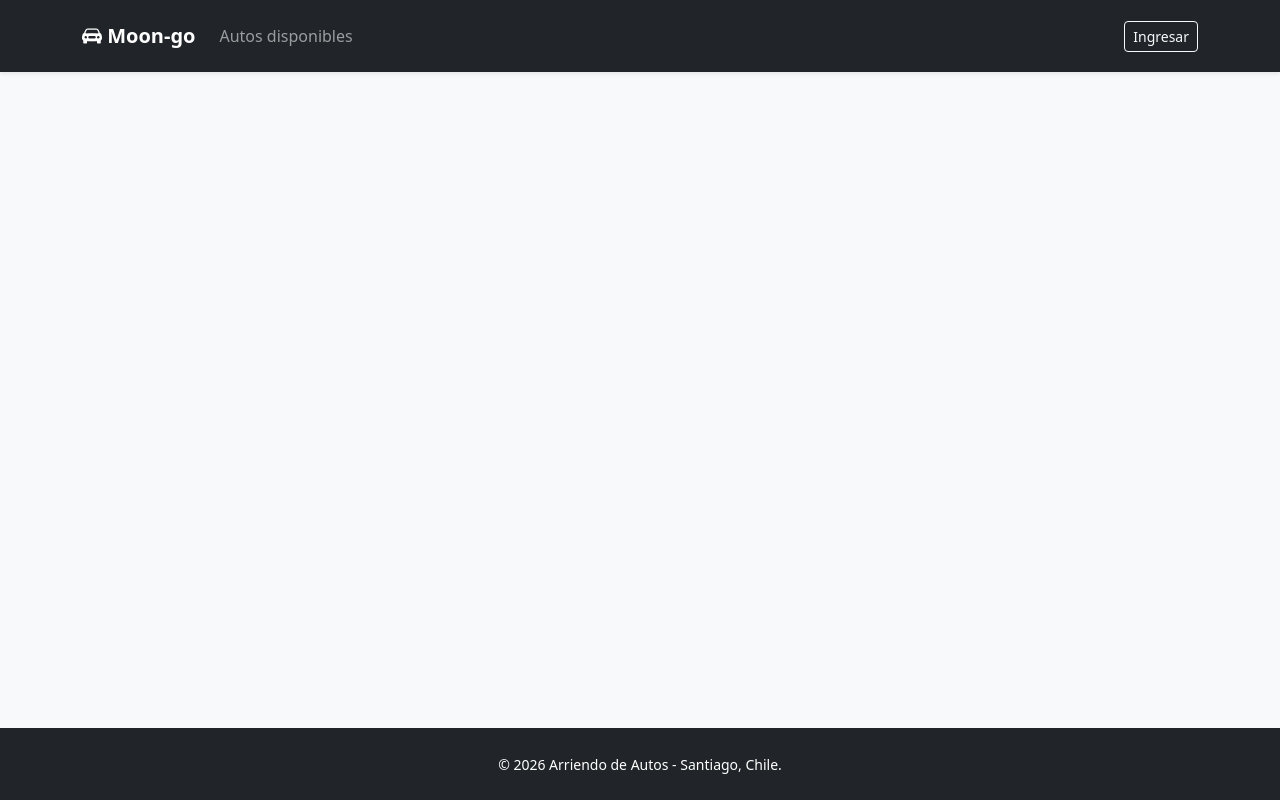
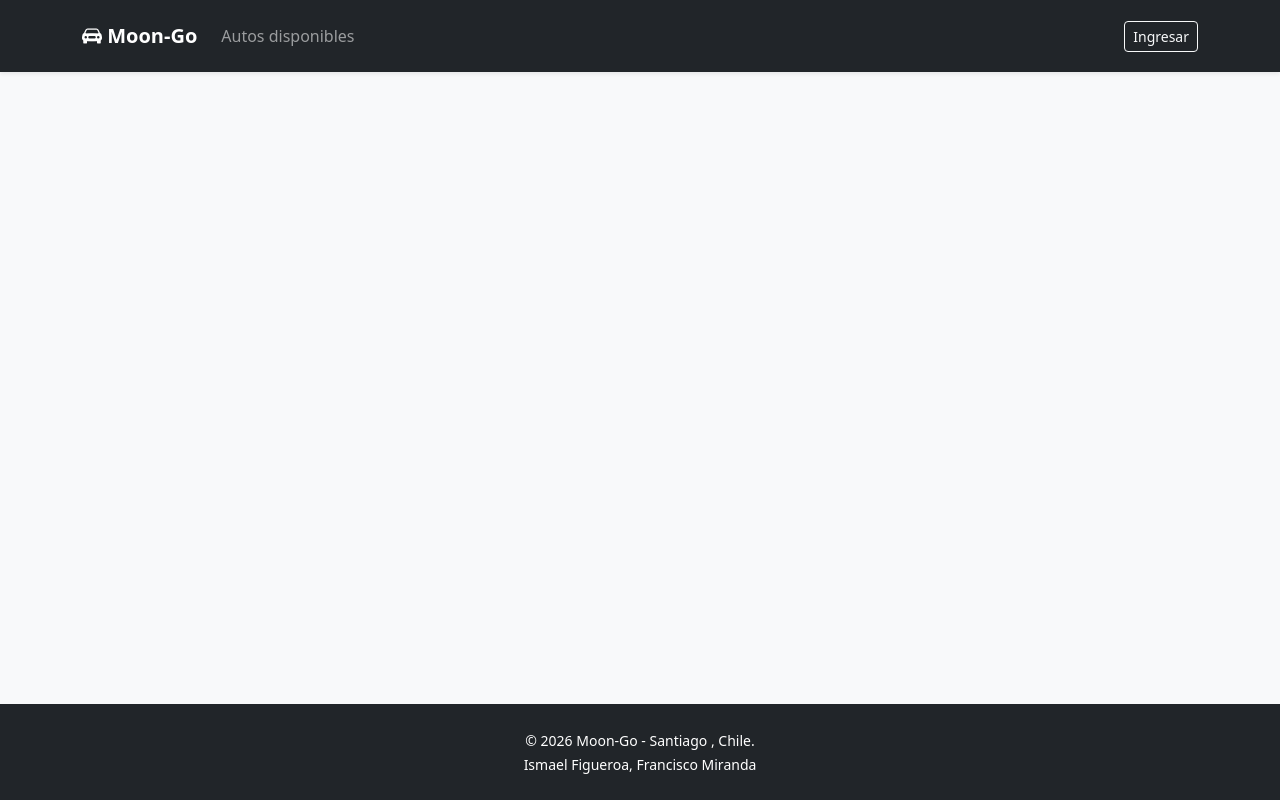
Before and after one commit to themonkeypoxx/ProyectoBackend-ev3, a Django app: template templates/autos/auto_lista.html in a window 1280 px wide. Run offline with Django 5.2, Linux system fonts and the light colour scheme; the template is opened without the code that fills it, so the values that code supplies are empty.

Commit message:
Login, Register y Home (falta catálogo de autos y creación de registros)

```diff
--- a/apps/autos/admin.py
+++ b/apps/autos/admin.py
@@ -8,9 +8,9 @@ admin.site.index_title = "Gestión de la Flota y Tarifas"
 
 @admin.register(Auto)
 class AutoAdmin(admin.ModelAdmin):
-    list_display = ('marca', 'modelo', 'patente', 'anho', 'color', 'precio_hora', 'slug')
+    list_display = ('marca', 'modelo', 'patente', 'anho', 'color', 'precio_dia', 'slug')
     list_filter = ('marca', 'anho', 'color')
     search_fields = ('marca', 'modelo', 'patente', 'color')
-    list_editable = ('precio_hora',)
+    list_editable = ('precio_dia',)
     readonly_fields = ('slug',)
     list_per_page = 15
--- a/apps/autos/forms.py
+++ b/apps/autos/forms.py
@@ -5,10 +5,10 @@ from .models import Auto
 class AutoForm(forms.ModelForm):
     class Meta:
         model = Auto
-        fields = ['marca', 'modelo', 'patente', 'color', 'anho', 'precio_hora']
+        fields = ['marca', 'modelo', 'patente', 'color', 'anho', 'precio_dia']
         labels = {
             'anho': 'Año de fabricación',
-            'precio_hora': 'Precio por hora (CLP)',
+            'precio_dia': 'Precio por día (CLP)',
         }
 
 
--- a/apps/autos/models.py
+++ b/apps/autos/models.py
@@ -18,7 +18,7 @@ class Auto(models.Model):
         validators=[MinValueValidator(1920), MaxValueValidator(anho_actual)],
         default=anho_actual,
     )
-    precio_hora = models.FloatField()
+    precio_dia = models.IntegerField(verbose_name= "Precio por día", validators=[MinValueValidator(13000)], default=13000)
     slug = models.SlugField(max_length=80, unique=True, blank=True, editable=False)
 
     class Meta():
@@ -30,7 +30,7 @@ class Auto(models.Model):
 
     @property
     def precio_formateado(self):
-        return f"${self.precio_hora:,.0f} CLP por hora de arriendo"
+        return f"${self.precio_hora:,.0f} CLP por dia de arriendo"
 
     #esto genera la URL amigable. es el método save por defecto del Django pero le sobreescribe algunas cosas
     # x ejemplo (leer comentarios a lo largo del método) - Ismael !!!!
--- a/moongo/settings.py
+++ b/moongo/settings.py
@@ -43,6 +43,7 @@ INSTALLED_APPS = [
     'apps.usuarios',
     'apps.autos',
     'apps.reservas', #esto es para los arriendos enrealidad, pero se entiende
+    'apps.home',
 
 ]
 
@@ -142,3 +143,6 @@ MESSAGE_TAGS = {
 ##aca se define el user q hice !!!! -Ismael
 ## Espero funcione praying bradar
 AUTH_USER_MODEL = "usuarios.User"
+
+LOGIN_REDIRECT_URL = '/autos/'#url a la q se va el cerote q inicie sesión
+LOGOUT_REDIRECT_URL = '/login/'#url a la q se va el cerote q cierre sesión
--- a/templates/autos/auto_lista.html
+++ b/templates/autos/auto_lista.html
@@ -4,5 +4,4 @@
 {% block title %}Lista de autos{% endblock %}
 
 {% block content %}
-  <!-- tu contenido aquí -->
 {% endblock %}
--- a/templates/base.html
+++ b/templates/base.html
@@ -1,3 +1,4 @@
+{% load static %}
 <!DOCTYPE html>
 <html lang="es">
 <head>
@@ -5,6 +6,7 @@
     <meta name="viewport" content="width=device-width, initial-scale=1.0">
     <title>{% block title %}Moon-Go{% endblock %}</title>
     <!-- Bootstrap 5.3 CSS & Icons -->
+    <link rel="stylesheet" href="{% static 'css/style.css' %}">
     <link href="https://cdn.jsdelivr.net/npm/bootstrap@5.3.3/dist/css/bootstrap.min.css" rel="stylesheet">
     <link rel="stylesheet" href="https://cdn.jsdelivr.net/npm/bootstrap-icons@1.11.3/font/bootstrap-icons.min.css">
 </head>
@@ -13,8 +15,8 @@
     <!-- Barra de Navegación -->
     <nav class="navbar navbar-expand-lg navbar-dark bg-dark sticky-top shadow-sm py-3">
         <div class="container">
-            <a class="navbar-brand fw-semibold" href="{% url 'autos:lista' %}">
-                <i class="bi bi-car-front-fill"></i> Moon-go
+            <a class="navbar-brand fw-semibold" href="{% url 'home:home' %}">
+                <i class="bi bi-car-front-fill"></i> Moon-Go
             </a>
 
             <button class="navbar-toggler" type="button" data-bs-toggle="collapse" data-bs-target="#menu">
@@ -43,12 +45,12 @@
                 <div class="d-flex align-items-center gap-3">
                     {% if user.is_authenticated %}
                         <span class="text-white small">{{ user.username }}</span>
-                        <form method="post" action="{% url 'admin:logout' %}" class="m-0">
+                        <form method="post" action="{% url 'logout' %}" class="m-0">
                             {% csrf_token %}
                             <button type="submit" class="btn btn-outline-danger btn-sm">Salir</button>
                         </form>
                     {% else %}
-                        <a href="{% url 'admin:login' %}" class="btn btn-outline-light btn-sm">Ingresar</a>
+                        <a href="{% url 'login' %}" class="btn btn-outline-light btn-sm">Ingresar</a>
                     {% endif %}
                 </div>
             </div>
@@ -75,7 +77,9 @@
     <!-- Pie de página -->
     <footer class="bg-dark text-white py-4 mt-auto">
         <div class="container text-center">
-            <small>&copy; 2026 Arriendo de Autos - Santiago, Chile.</small>
+            <small>&copy; 2026 Moon-Go - Santiago , Chile.</small>
+            <br>
+            <small> Ismael Figueroa, Francisco Miranda </small>
         </div>
     </footer>
 
```
Also changed, not shown: apps/usuarios/views.py (+31 -2 lines), moongo/urls.py (+6 -1 lines), apps/autos/migrations/0001_initial.py.
